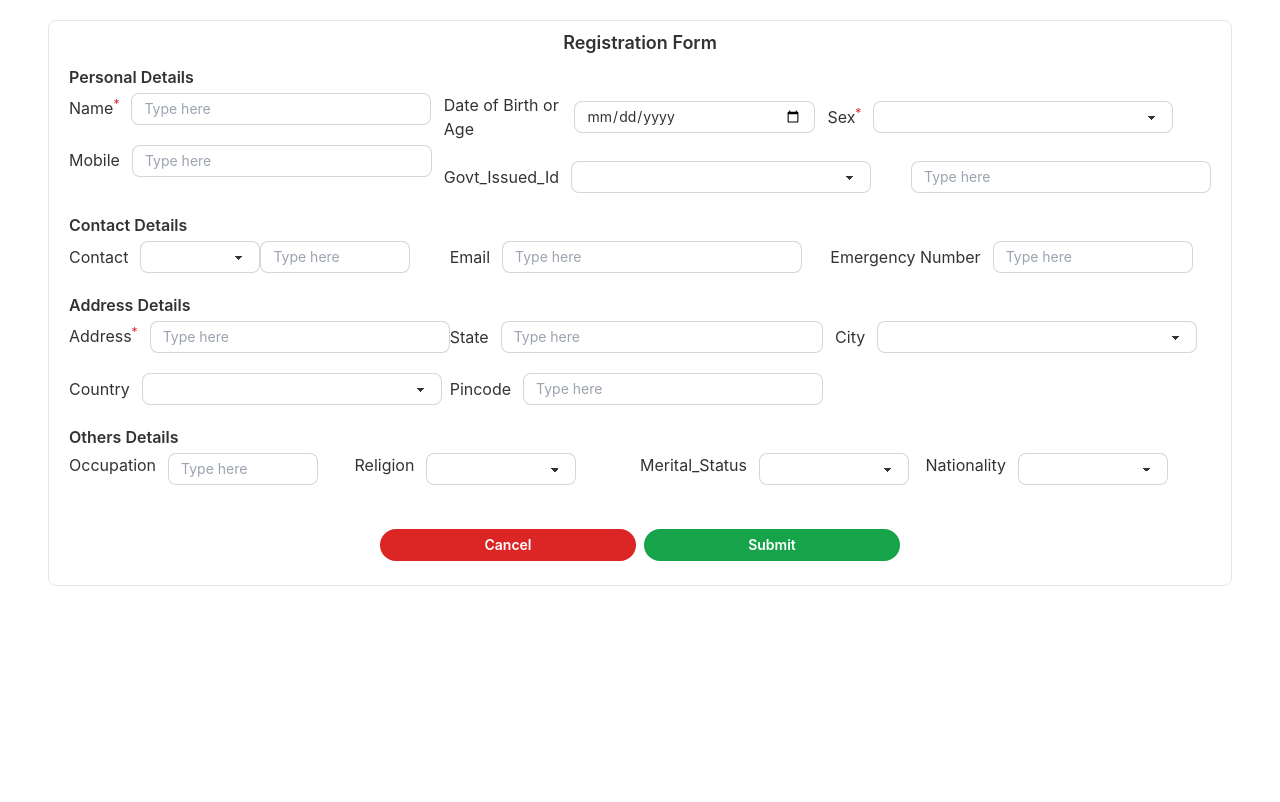
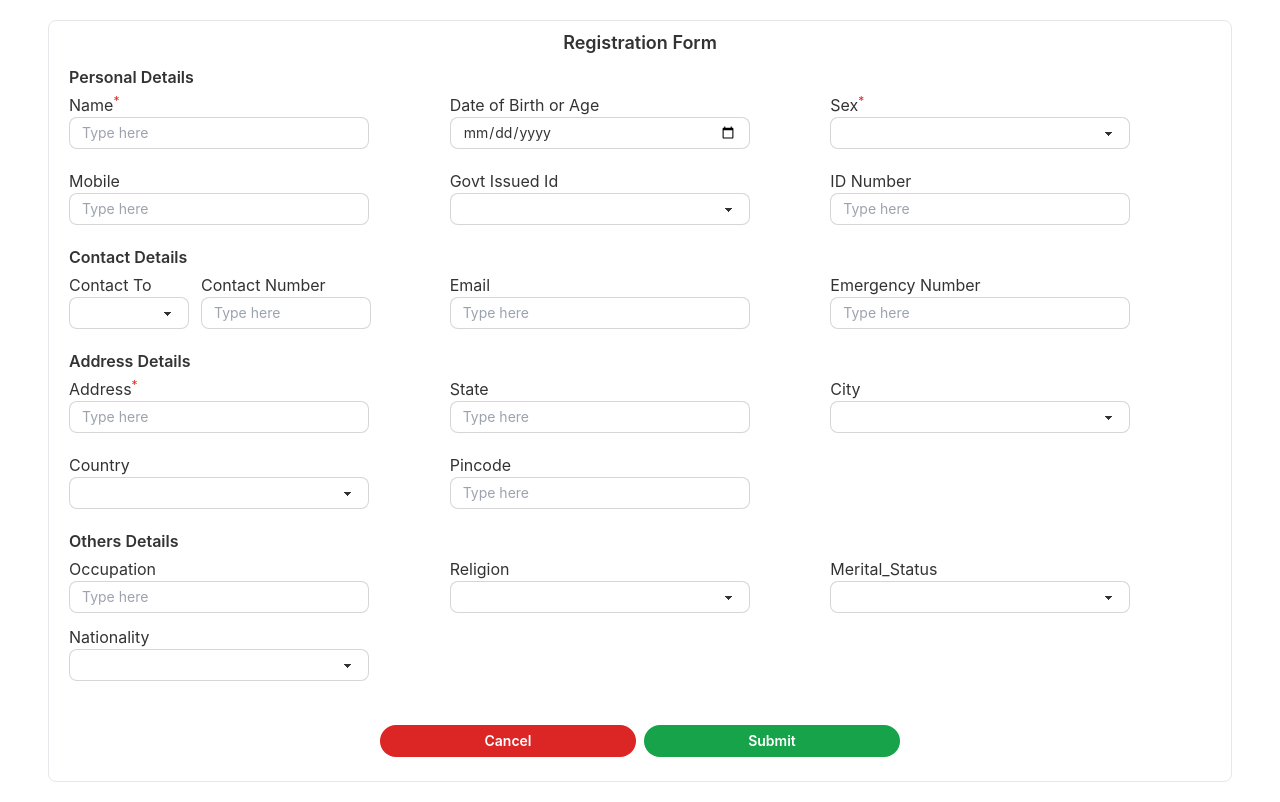
Before and after one commit to SohagSagar/create-form-with-formik-and-yup-validations, a React (Create React App) app: page / in a window 1280 px wide. Built offline with nearby package versions, Linux system fonts and the light colour scheme.

Commit message:
restructure the form input field

```diff
--- /dev/null
+++ b/src/Components/FieldErrorMessage.js
@@ -0,0 +1,11 @@
+import React from 'react';
+import { ErrorMessage } from "formik";
+
+const FieldErrorMessage = (name) => {
+    console.log(name);
+    return (
+        <div className='text-red-600'><small><ErrorMessage name={name}/></small></div>
+    );
+};
+
+export default FieldErrorMessage;
--- a/src/Components/Label.js
+++ b/src/Components/Label.js
@@ -3,7 +3,9 @@ import React from 'react';
 const Label = ({children}) => {
     return (
 
-            <label className='mr-3'>{children}</label>
+            <div>
+                <label className='mr-3'>{children}</label>
+            </div>
 
     );
 };
--- a/src/Components/RegistrationForm.js
+++ b/src/Components/RegistrationForm.js
@@ -1,16 +1,64 @@
 import { Field, Form, Formik, FormikProps } from 'formik';
 import React from 'react';
 import Label from './Label';
+import * as yup from "yup";
+import FieldErrorMessage from './FieldErrorMessage';
 
 const RegistrationForm = () => {
+    const validationSchema = yup.object({
+        name: yup.string().required("Field is Required!"),
+        mobile: yup.number('only number is valid').required("Field is Required!"),
+        date: yup.date().required("Field is Required!"),
+        gender: yup.string().required("Field is Required!"),
+        contactTo: yup.string().required("Field is Required!"),
+        contactToNumber: yup.number('only number is valid').required("Field is Required!"),
+        govtIdType: yup.string().required("Field is Required!"),
+        govtIdNumber: yup.number('only number is valid').required("Field is Required!"),
+        email: yup.string().matches(/^[^\s@]+@[^\s@]+\.[^\s@]+$/, 'invalid email').required("Field is Required!"),
+        emergencyNumber: yup.number('only number is valid').required("Field is Required!"),
+        address: yup.string().required("Field is Required!"),
+        country: yup.string().required("Field is Required!"),
+        state: yup.string().required("Field is Required!"),
+        city: yup.string().required("Field is Required!"),
+        occupation: yup.string().required("Field is Required!"),
+        religion: yup.string().required("Field is Required!"),
+        pinCode: yup.number().required("Field is Required!")
+    })
     return (
         <div className='border rounded-lg  my-5 px-5'>
             <h1 className='text-center font-semibold text-lg py-2'>Registration Form</h1>
 
-            <Formik>
+            <Formik
+                validationSchema={validationSchema}
+                initialValues={{
+                    name: '',
+                    mobile: '',
+                    date: '',
+                    gender: '',
+                    govtIdType: '',
+                    govtIdNumber: '',
+                    contactTo: '',
+                    contactToNumber: '',
+                    email: '',
+                    emergencyNumber: '',
+                    address: '',
+                    country: '',
+                    state: '',
+                    city: '',
+                    pinCode: '',
+                    occupation: '',
+                    religion: '',
+
+
+                }}
+
+                onSubmit={(values) => {
+                    console.log(values)
+                }}
+            >
                 <Form>
 
-                    <div className=' '>
+                    <div className='mx-auto'>
                         {/* personal details starts */}
                         <h4 className='text-md font-semibold mb-1'>Personal Details</h4>
 
@@ -19,45 +67,52 @@ const RegistrationForm = () => {
                                 {/* left side inputs */}
                                 <div className='mb-5'>
                                     <Label>Name<sup className='text-red-600'>*</sup></Label>
-                                    <input type="text" placeholder="Type here" class="input input-bordered input-sm w-[300px] max-w-xs focus:outline-none " />
+                                    <Field type="text" name='name' placeholder="Type here" className="input input-bordered input-sm w-[300px] max-w-xs focus:outline-none " />
+                                    <FieldErrorMessage name='name' />
                                 </div>
 
                                 <div className='mb-5'>
                                     <Label>Mobile</Label>
-                                    <input type="text" placeholder="Type here" class="input input-bordered input-sm w-[300px] max-w-xs focus:outline-none " />
+                                    <Field type="text" name='mobile' placeholder="Type here" className="input input-bordered input-sm w-[300px] max-w-xs focus:outline-none " />
+                                    <FieldErrorMessage name='mobile' />
                                 </div>
                             </div>
 
                             {/* right side inputs */}
                             <div>
                                 <div className='grid sm:grid-cols-1 lg:grid-cols-[1fr,1fr] justify-items-start'>
-                                    <div className='mb-5 flex items-center'>
+                                    <div className='mb-5 '>
                                         <Label>Date of Birth or Age</Label>
-                                        <input type="date" placeholder="Type here" class="input input-bordered input-sm w-[300px] max-w-xs focus:outline-none mr-3" />
+                                        <Field type="date" name='date' placeholder="Type here" className="input input-bordered input-sm w-[300px] max-w-xs focus:outline-none mr-3" />
+                                        <FieldErrorMessage name='date' />
                                     </div>
 
-                                    <div className='mb-5 flex items-center'>
+                                    <div className='mb-5 '>
                                         <Label>Sex<sup className='text-red-600'>*</sup></Label>
-                                        <select class="select select-bordered select-sm w-[300px] max-w-xs  focus:outline-none">
+                                        <Field name='gender' as="select" className="select select-bordered select-sm w-[300px] max-w-xs  focus:outline-none">
                                             <option className='hidden'></option>
-                                            <option>Male</option>
-                                            <option>Female</option>
-                                        </select>
+                                            <option value={'male'}>Male</option>
+                                            <option value={'female'}>Female</option>
+                                        </Field>
+                                        <FieldErrorMessage name='gender' />
                                     </div>
                                 </div>
 
-                                <div className='grid sm:grid-cols-1 lg:grid-cols-[1fr,1fr] items-center'>
-                                    <div className='mb-5 flex items-center'>
-                                        <Label>Govt_Issued_Id</Label>
-                                        <select class="select select-bordered select-sm w-[300px] max-w-xs  focus:outline-none">
+                                <div className='grid sm:grid-cols-1 lg:grid-cols-[1fr,1fr] justify-items-start'>
+                                    <div className='mb-5 '>
+                                        <Label>Govt Issued Id</Label>
+                                        <Field name='govtIdType' as="select" className="select select-bordered select-sm w-[300px] max-w-xs  focus:outline-none">
                                             <option className='hidden'></option>
                                             <option>NID</option>
                                             <option>Birth Certificate</option>
-                                        </select>
+                                        </Field>
+                                        <FieldErrorMessage name='govtIdType' />
                                     </div>
 
-                                    <div className='mb-5 ml-10'>
-                                        <input type="text" placeholder="Type here" class="input input-bordered input-sm w-[300px] max-w-xs focus:outline-none " />
+                                    <div className='mb-5 '>
+                                        <Label>ID Number</Label>
+                                        <Field name="govtIdNumber" type="text" placeholder="Type here" className="input input-bordered input-sm w-[300px] max-w-xs focus:outline-none " />
+                                        <FieldErrorMessage name='govtIdNumber' />
 
                                     </div>
                                 </div>
@@ -74,31 +129,36 @@ const RegistrationForm = () => {
                         <div className='grid sm:grid-cols-1 lg:grid-cols-[1fr,2fr]'>
 
                             {/* left contents */}
-                            <div className='grid  lg:grid-cols-[1fr,1fr] gap-0 items-center justify-items-start'>
-                                <div className='mb-5 flex items-center'>
-                                    <Label>Contact</Label>
-                                    <select class="select select-bordered select-sm w-[120px] max-w-xs  focus:outline-none">
+                            <div className='flex gap-3'>
+                                <div className='mb-5'>
+                                    <Label>Contact To</Label>
+                                    <Field name='contactTo' as='select' className="select select-bordered select-sm w-[120px] max-w-xs  focus:outline-none">
                                         <option className='hidden'></option>
                                         <option>Parent</option>
                                         <option>Others</option>
-                                    </select>
+                                    </Field>
+                                    <FieldErrorMessage name='contactTo' />
                                 </div>
 
                                 <div className='mb-5'>
-                                    <input type="text" placeholder="Type here" class="input input-bordered input-sm w-[150px] max-w-xs focus:outline-none " />
+                                    <Label>Contact Number</Label>
+                                    <Field name="contactToNumber" type="text" placeholder="Type here" className="input input-bordered input-sm w-[170px] max-w-xs focus:outline-none " />
+                                    <FieldErrorMessage name='contactToNumber' />
 
                                 </div>
                             </div>
                             {/* right contents */}
                             <div className='grid sm:grid-cols-1 lg:grid-cols-[1fr,1fr] justify-items-stretch'>
-                                <div className='mb-5 flex items-center '>
+                                <div className='mb-5  '>
                                     <Label>Email</Label>
-                                    <input type="text" placeholder="Type here" class="input input-bordered input-sm w-[300px] max-w-xs focus:outline-none mr-3" />
+                                    <Field name='email' type="text" placeholder="Type here" className="input input-bordered input-sm w-[300px] max-w-xs focus:outline-none mr-3" />
+                                    <FieldErrorMessage name='email' />
                                 </div>
 
-                                <div className='mb-5 flex items-center '>
+                                <div className='mb-5  '>
                                     <Label>Emergency Number</Label>
-                                    <input type="text" placeholder="Type here" class="input input-bordered input-sm w-[200px] max-w-xs focus:outline-none mr-3" />
+                                    <Field name='emergencyNumber' type="text" placeholder="Type here" className="input input-bordered input-sm w-[300px] max-w-xs focus:outline-none mr-3" />
+                                    <FieldErrorMessage name='emergencyNumber' />
                                 </div>
                             </div>
 
@@ -114,37 +174,42 @@ const RegistrationForm = () => {
                                 {/* left side inputs */}
                                 <div className='mb-5'>
                                     <Label>Address<sup className='text-red-600'>*</sup></Label>
-                                    <input type="text" placeholder="Type here" class="input input-bordered input-sm w-[300px] max-w-xs focus:outline-none " />
+                                    <Field name='address' type="text" placeholder="Type here" className="input input-bordered input-sm w-[300px] max-w-xs focus:outline-none " />
+                                    <FieldErrorMessage name='address' />
                                 </div>
 
                                 <div className='mb-5'>
                                     <Label>Country</Label>
-                                    <select class="select select-bordered select-sm w-[300px] max-w-xs  focus:outline-none">
+                                    <Field name='country' as='select' className="select select-bordered select-sm w-[300px] max-w-xs  focus:outline-none">
                                         <option className='hidden'></option>
-                                        <option>India</option>
-                                        <option>Bangladesh</option>
-                                    </select>
+                                        <option value={'india'}>India</option>
+                                        <option value={'bangladesh'}>Bangladesh</option>
+                                    </Field>
+                                    <FieldErrorMessage name='country' />
                                 </div>
                             </div>
 
                             {/* right side inputs */}
                             <div className='grid sm:grid-cols-1 lg:grid-cols-[1fr,1fr] justify-items-stretch'>
-                                <div className='mb-5 flex items-center'>
+                                <div className='mb-5 '>
                                     <Label>State</Label>
-                                    <input type="text" placeholder="Type here" class="input input-bordered input-sm w-full w-[300px] focus:outline-none mr-3" />
+                                    <Field name="state" type="text" placeholder="Type here" className="input input-bordered input-sm w-[300px] focus:outline-none mr-3" />
+                                    <FieldErrorMessage name='state' />
                                 </div>
 
-                                <div className='mb-5 flex items-center'>
+                                <div className='mb-5 '>
                                     <Label>City</Label>
-                                    <select class="select select-bordered select-sm w-full max-w-xs  focus:outline-none">
+                                    <Field name='city' as="select" className="select select-bordered select-sm w-[300px] max-w-xs  focus:outline-none">
                                         <option className='hidden'></option>
-                                        <option>City - 1</option>
-                                        <option>City - 2</option>
-                                    </select>
+                                        <option value={'city-1'}>City - 1</option>
+                                        <option value={'city-2'}>City - 2</option>
+                                    </Field>
+                                    <FieldErrorMessage name='city' />
                                 </div>
-                                <div className='mb-5 flex items-center'>
+                                <div className='mb-5 '>
                                     <Label>Pincode</Label>
-                                    <input type="text" placeholder="Type here" class="input input-bordered input-sm w-[300px] max-w-xs focus:outline-none mr-3" />
+                                    <Field name="pinCode" type="text" placeholder="Type here" className="input input-bordered input-sm w-[300px] max-w-xs focus:outline-none mr-3" />
+                                    <FieldErrorMessage name='pinCode' />
                                 </div>
                             </div>
 
@@ -154,53 +219,57 @@ const RegistrationForm = () => {
                         {/* others details starts */}
 
                         <h4 className='text-md font-semibold mb-1'>Others Details</h4>
-                        <div className='grid grid-cols-4 mb-5 justify-items-start'>
+                        <div className='grid grid-cols-3 mb-5 justify-items-start'>
 
-                            <div className='flex'>
+                            <div className=''>
                                 <Label>Occupation</Label>
-                                <input type="text" placeholder="Type here" class="input input-bordered input-sm w-[150px] max-w-xs focus:outline-none mr-3" />
+                                <Field name="occupation" type="text" placeholder="Type here" className="input input-bordered input-sm w-[300px]  max-w-xs focus:outline-none mr-3" />
+                                <FieldErrorMessage name='occupation' />
                             </div>
 
-                            <div className='flex'>
+                            <div className=''>
                                 <Label>Religion</Label>
-                                <select class="select select-bordered select-sm w-[150px] max-w-xs  focus:outline-none">
+                                <Field name='religion' as="select" className="select select-bordered select-sm w-[300px] max-w-xs  focus:outline-none">
                                     <option className='hidden'></option>
-                                    <option>Religion-1</option>
-                                    <option>Religion-2</option>
-                                </select>
+                                    <option value={'religion-1'}>Religion-1</option>
+                                    <option value={'religion-2'}>Religion-2</option>
+                                </Field>
+                                <FieldErrorMessage name='religion' />
                             </div>
 
-                            <div className='flex'>
+                            <div className=''>
                                 <Label>Merital_Status</Label>
-                                <select class="select select-bordered select-sm w-[150px]  max-w-xs  focus:outline-none">
+                                <Field name='meritalStatus' as="select" className="select select-bordered select-sm w-[300px]  max-w-xs  focus:outline-none">
                                     <option className='hidden'></option>
-                                    <option>Married</option>
-                                    <option>Single</option>
-                                </select>
+                                    <option value={'married'}>Married</option>
+                                    <option value={'single'}>Single</option>
+                                </Field>
+                                <FieldErrorMessage name='meritalStatus' />
                             </div>
 
-                            <div className='flex'>
+                            <div className='mt-3'>
                                 <Label>Nationality</Label>
-                                <select class="select select-bordered select-sm max-w-xs w-[150px] focus:outline-none">
+                                <Field name='nationality' as="select" className="select select-bordered select-sm max-w-xs w-[300px] focus:outline-none">
                                     <option className='hidden'></option>
-                                    <option>Indian</option>
-                                    <option>Bangladeshi</option>
-                                </select>
+                                    <option value={'indian'}>Indian</option>
+                                    <option value={'bangladeshi'}>Bangladeshi</option>
+                                </Field>
+                                <FieldErrorMessage name='' />
                             </div>
                         </div>
 
-
+                        <div className='flex justify-center py-6 gap-2'>
+                            <button className="btn btn-sm btn-wide rounded-full bg-red-600 border-none text-white normal-case">Cancel</button>
+                            <button type='submit' className="btn btn-sm btn-wide rounded-full bg-green-600 border-none text-white normal-case">Submit</button>
+                        </div>
 
                     </div>
 
-                    <div className='flex justify-center py-6 gap-2'>
-                        <button  class="btn btn-sm btn-wide rounded-full bg-red-600 border-none text-white normal-case">Cancel</button>
-                        <button type='submit' class="btn btn-sm btn-wide rounded-full bg-green-600 border-none text-white normal-case">Submit</button>
-                    </div>
+
 
                 </Form>
             </Formik>
-        </div>
+        </div >
     );
 };
 
```
